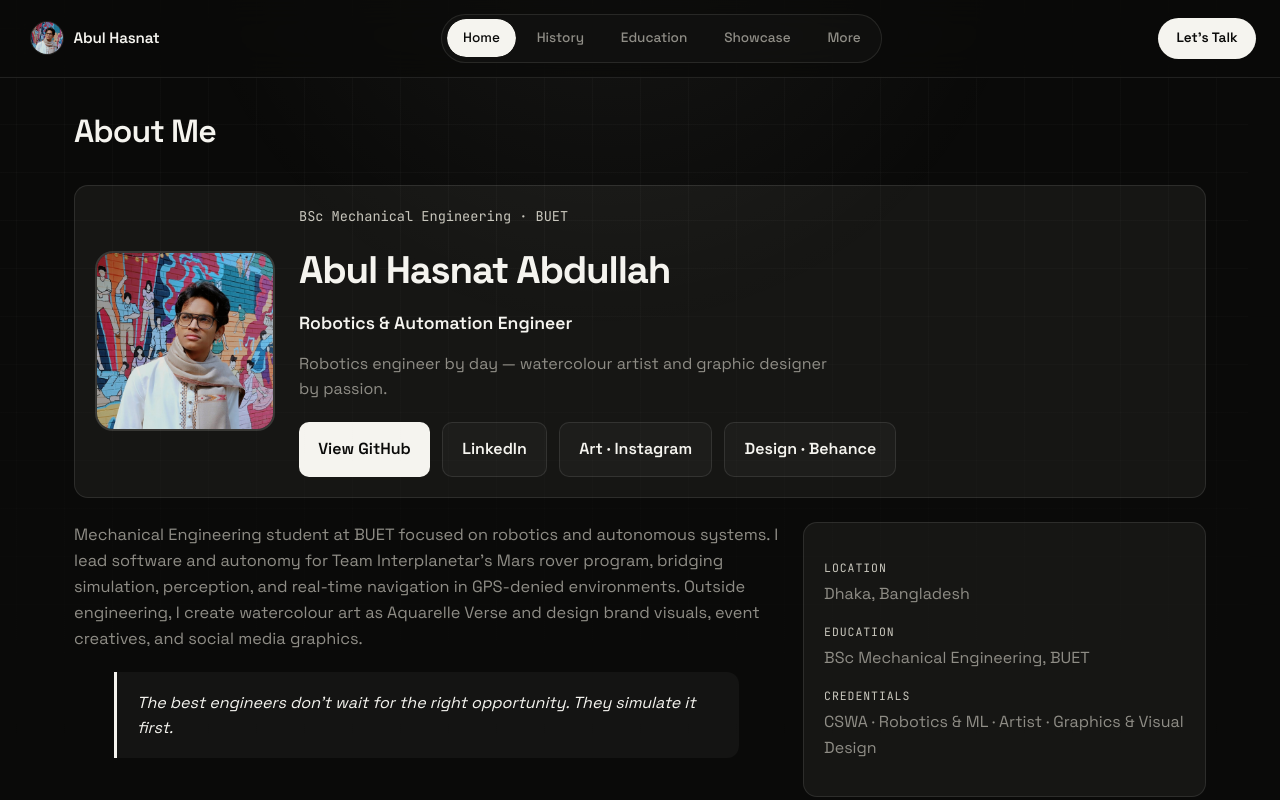
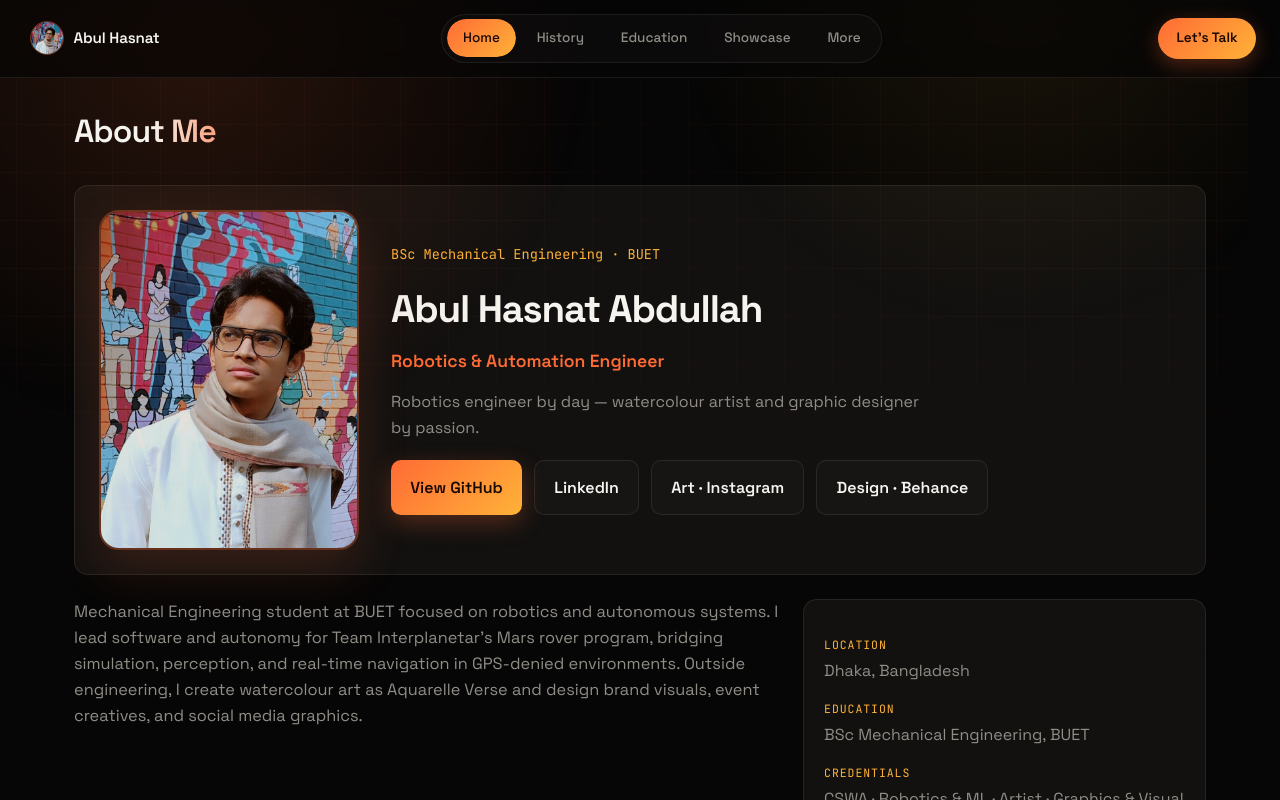
Before and after one commit to abulhasnat-abdullah/abdullah-portfolio, a React (Vite) app: page /#about in a window 1280 px wide. Both pictures are taken after a click on the button "Abul Hasnat". Shown: the top 800 px of the page. Built offline with nearby package versions, Linux system fonts and the light colour scheme.

Commit message:
3rd commit

```diff
--- a/src/components/sections/About.jsx
+++ b/src/components/sections/About.jsx
@@ -1,6 +1,6 @@
 // Target path: src/components/sections/About.jsx
 import { motion } from 'framer-motion'
-import { profile, highlights } from '../../data/portfolio'
+import { profile, researchInterests } from '../../data/portfolio'
 import SectionHeading from '../SectionHeading'
 import { container, item } from '../../lib/motion'
 
@@ -46,7 +46,6 @@ export default function About({ section }) {
         >
           <div className="about__text">
             <p>{profile.bio}</p>
-            <blockquote className="about__quote">{profile.quote}</blockquote>
           </div>
           <aside className="about__meta">
             <dl>
@@ -66,14 +65,22 @@ export default function About({ section }) {
           </aside>
         </motion.div>
 
-        <motion.ul className="hero__stats" variants={container} initial="hidden" animate="show">
-          {highlights.map((highlight) => (
-            <motion.li key={highlight.label} variants={item}>
-              <span>{highlight.label}</span>
-              <strong>{highlight.value}</strong>
-            </motion.li>
-          ))}
-        </motion.ul>
+        <div className="about__research">
+          <h3 className="about__subheading">Research Interests</h3>
+          <motion.div className="research-grid" variants={container} initial="hidden" animate="show">
+            {researchInterests.map((research) => (
+              <motion.article key={research.title} className="research-card" variants={item}>
+                <h3>{research.title}</h3>
+                <p>{research.description}</p>
+                <ul className="tag-list">
+                  {research.tags.map((tag) => (
+                    <li key={tag}>{tag}</li>
+                  ))}
+                </ul>
+              </motion.article>
+            ))}
+          </motion.div>
+        </div>
       </div>
     </div>
   )
--- a/src/lib/motion.js
+++ b/src/lib/motion.js
@@ -1,27 +1,24 @@
 // Target path: src/lib/motion.js
-// Shared Framer Motion variants used across section pages.
-// Tweak durations/eases here to change animation feel site-wide.
-
 export const container = {
   hidden: {},
   show: {
     transition: {
-      staggerChildren: 0.07,
+      staggerChildren: 0.08,
       delayChildren: 0.05,
     },
   },
 }
 
 export const item = {
-  hidden: { opacity: 0, y: 24 },
+  hidden: { opacity: 0, y: 28, scale: 0.97 },
   show: {
     opacity: 1,
     y: 0,
-    transition: { duration: 0.5, ease: [0.22, 1, 0.36, 1] },
+    scale: 1,
+    transition: { duration: 0.55, ease: [0.22, 1, 0.36, 1] },
   },
 }
 
-// Used for the whole section panel when switching tabs
 export const pageVariants = {
   initial: { opacity: 0, y: 28 },
   animate: {
@@ -36,10 +33,11 @@ export const pageVariants = {
   },
 }
 
-// Lift/scale used on hover for tiltable cards (combined with rotateX/rotateY
-// from useTilt, Framer composes them into a single transform automatically)
+// Lift/scale + a warm glow shadow on hover — combined with rotateX/rotateY
+// from useTilt, Framer composes them into a single transform automatically
 export const cardHover = {
-  y: -6,
+  y: -8,
   scale: 1.02,
-  transition: { type: 'spring', stiffness: 300, damping: 20 },
+  boxShadow: '0 20px 50px rgba(255, 107, 53, 0.22)',
+  transition: { type: 'spring', stiffness: 300, damping: 18 },
 }
--- a/src/styles/_base.scss
+++ b/src/styles/_base.scss
@@ -52,25 +52,62 @@ ul {
   list-style: none;
 }
 
+@keyframes shine-sweep {
+  0% {
+    transform: translateX(-130%) skewX(-15deg);
+  }
+  100% {
+    transform: translateX(230%) skewX(-15deg);
+  }
+}
+
+@keyframes glow-pulse {
+  0%,
+  100% {
+    opacity: 0.55;
+  }
+  50% {
+    opacity: 1;
+  }
+}
+
+@keyframes float-y {
+  0%,
+  100% {
+    transform: translateY(0);
+  }
+  50% {
+    transform: translateY(-8px);
+  }
+}
+
 .grid-bg {
   position: fixed;
   inset: 0;
   pointer-events: none;
   background:
-    linear-gradient(rgba(245, 244, 239, 0.025) 1px, transparent 1px),
-    linear-gradient(90deg, rgba(245, 244, 239, 0.025) 1px, transparent 1px),
-    radial-gradient(circle at 50% -10%, rgba(245, 244, 239, 0.06), transparent 40%);
-  background-size: 48px 48px, 48px 48px, auto;
-  mask-image: linear-gradient(to bottom, black 30%, transparent 100%);
+    linear-gradient(rgba(255, 107, 53, 0.03) 1px, transparent 1px),
+    linear-gradient(90deg, rgba(255, 107, 53, 0.03) 1px, transparent 1px),
+    radial-gradient(circle at 18% 8%, rgba(255, 107, 53, 0.14), transparent 32%),
+    radial-gradient(circle at 82% 0%, rgba(255, 178, 56, 0.09), transparent 28%);
+  background-size: 48px 48px, 48px 48px, auto, auto;
+  mask-image: linear-gradient(to bottom, black 40%, transparent 100%);
+  animation: glow-pulse 6s ease-in-out infinite;
 }
 
 .section-heading {
   margin-bottom: 1.75rem;
 
   h2 {
+    position: relative;
+    display: inline-block;
     font-size: clamp(1.6rem, 2.5vw, 2.2rem);
     font-weight: 600;
     letter-spacing: -0.03em;
+    background: linear-gradient(90deg, $text 55%, $accent 130%);
+    -webkit-background-clip: text;
+    background-clip: text;
+    color: transparent;
   }
 }
 
@@ -86,7 +123,13 @@ ul {
     border-radius: 999px;
     border: 1px solid $border;
     color: $text-muted;
-    background: rgba(245, 244, 239, 0.04);
+    background: rgba(255, 255, 255, 0.02);
+    transition: border-color 0.2s ease, color 0.2s ease;
+  }
+
+  li:hover {
+    border-color: rgba($accent, 0.4);
+    color: $accent-2;
   }
 }
 
@@ -101,26 +144,49 @@ ul {
   padding: 0.85rem 1.2rem;
   border-radius: 10px;
   font-weight: 600;
-  transition: transform 0.2s ease, background 0.2s ease, border-color 0.2s ease;
+  transition: transform 0.2s ease, background 0.2s ease, border-color 0.2s ease, box-shadow 0.2s ease;
 }
 
 .btn:hover {
-  transform: translateY(-1px);
+  transform: translateY(-2px);
 }
 
 .btn--primary {
-  background: $accent;
+  position: relative;
+  overflow: hidden;
+  background: $gradient-accent;
   color: $accent-ink;
+  box-shadow: 0 8px 24px rgba(255, 107, 53, 0.28);
+}
+
+.btn--primary::after {
+  content: '';
+  position: absolute;
+  top: 0;
+  left: 0;
+  width: 40%;
+  height: 100%;
+  background: linear-gradient(120deg, transparent, rgba(255, 255, 255, 0.6), transparent);
+  transform: translateX(-130%) skewX(-15deg);
+}
+
+.btn--primary:hover {
+  box-shadow: 0 14px 34px rgba(255, 107, 53, 0.42);
+}
+
+.btn--primary:hover::after {
+  animation: shine-sweep 0.85s ease forwards;
 }
 
 .btn--ghost {
   border: 1px solid $border;
-  background: rgba(245, 244, 239, 0.03);
+  background: rgba(255, 255, 255, 0.02);
 }
 
 .btn--ghost:hover {
-  border-color: rgba($text, 0.3);
+  border-color: rgba($accent, 0.5);
   background: $accent-soft;
+  box-shadow: 0 0 24px rgba(255, 107, 53, 0.16);
 }
 
 .hero__eyebrow {
@@ -133,7 +199,7 @@ ul {
 .hero__role {
   margin-top: 0.5rem;
   font-size: 1.1rem;
-  color: $text;
+  color: $accent;
   font-weight: 600;
 }
 
@@ -150,36 +216,3 @@ ul {
   gap: 0.75rem;
   margin-top: 1.25rem;
 }
-
-.hero__stats {
-  display: grid;
-  grid-template-columns: repeat(2, minmax(0, 1fr));
-  gap: 0.75rem;
-  margin-top: 1.5rem;
-
-  li {
-    padding: 1rem;
-    border-radius: 12px;
-    border: 1px solid $border;
-    background: rgba(245, 244, 239, 0.03);
-  }
-
-  span {
-    display: block;
-    font-family: $font-mono;
-    font-size: 0.72rem;
-    color: $text-muted;
-    margin-bottom: 0.35rem;
-  }
-
-  strong {
-    font-size: 0.92rem;
-    line-height: 1.35;
-  }
-}
-
-@media (max-width: 640px) {
-  .hero__stats {
-    grid-template-columns: 1fr;
-  }
-}
--- a/src/styles/_components.scss
+++ b/src/styles/_components.scss
@@ -8,22 +8,30 @@
 
 .about__hero {
   display: grid;
-  grid-template-columns: 180px 1fr;
-  gap: 1.5rem;
+  grid-template-columns: 260px 1fr;
+  gap: 2rem;
   align-items: center;
-  padding: 1.25rem;
+  padding: 1.5rem;
   border: 1px solid $border;
   border-radius: $radius;
   background: $bg-card;
 }
 
 .about__photo {
-  width: 180px;
-  height: 180px;
+  width: 260px;
+  height: 340px;
   object-fit: cover;
   object-position: center top;
-  border-radius: 18px;
-  border: 2px solid rgba($text, 0.15);
+  border-radius: 20px;
+  border: 2px solid rgba($accent, 0.35);
+  box-shadow: 0 20px 50px rgba(255, 107, 53, 0.16);
+  transition: box-shadow 0.3s ease, border-color 0.3s ease, transform 0.3s ease;
+}
+
+.about__photo:hover {
+  border-color: rgba($accent, 0.6);
+  box-shadow: 0 24px 60px rgba(255, 107, 53, 0.3);
+  transform: translateY(-4px);
 }
 
 .about__name {
@@ -40,16 +48,6 @@
 .about__text p {
   font-size: 1.02rem;
   color: $text-muted;
-}
-
-.about__quote {
-  margin-top: 1.25rem;
-  padding: 1.1rem 1.25rem;
-  border-left: 3px solid $text;
-  border-radius: 0 12px 12px 0;
-  background: rgba($text, 0.04);
-  color: $text;
-  font-style: italic;
 }
 
 .about__meta {
@@ -78,6 +76,18 @@
   }
 }
 
+.about__subheading {
+  margin-bottom: 1rem;
+  font-size: 1.1rem;
+  font-weight: 600;
+  letter-spacing: -0.01em;
+  color: $text;
+}
+
+.about__research {
+  margin-top: 0.5rem;
+}
+
 .timeline {
   display: grid;
   gap: 1.25rem;
@@ -95,8 +105,9 @@
   height: 12px;
   margin-top: 0.45rem;
   border-radius: 50%;
-  background: $text;
-  box-shadow: 0 0 0 6px $accent-soft;
+  background: $gradient-accent;
+  box-shadow: 0 0 0 6px $accent-soft, 0 0 16px rgba(255, 107, 53, 0.5);
+  animation: glow-pulse 2.4s ease-in-out infinite;
 }
 
 .timeline__content {
@@ -104,6 +115,11 @@
   border: 1px solid $border;
   border-radius: $radius;
   background: $bg-card;
+  transition: border-color 0.2s ease;
+}
+
+.timeline__content:hover {
+  border-color: rgba($accent, 0.35);
 }
 
 .timeline__head {
@@ -148,6 +164,12 @@
   border: 1px solid $border;
   border-radius: $radius;
   background: $bg-card;
+  transition: border-color 0.2s ease, box-shadow 0.2s ease;
+}
+
+.education-card:hover {
+  border-color: rgba($accent, 0.3);
+  box-shadow: $shadow-glow;
 }
 
 .education-card__logo {
@@ -211,8 +233,8 @@
 }
 
 .education-card__skills-more {
-  color: $text !important;
-  border-color: rgba($text, 0.3) !important;
+  color: $accent !important;
+  border-color: rgba($accent, 0.4) !important;
 }
 
 .achievement-grid {
@@ -225,7 +247,8 @@
   padding: 1.25rem;
   border-radius: $radius;
   border: 1px solid $border;
-  background: $bg-card;
+  background: linear-gradient(180deg, rgba($accent, 0.06), $bg-card);
+  transition: border-color 0.2s ease, box-shadow 0.2s ease, transform 0.2s ease;
 
   h3 {
     font-size: 1rem;
@@ -236,6 +259,12 @@
     color: $text-muted;
     font-size: 0.92rem;
   }
+}
+
+.achievement-card:hover {
+  border-color: rgba($accent, 0.35);
+  box-shadow: $shadow-glow;
+  transform: translateY(-3px);
 }
 
 .achievement-card__context {
@@ -252,6 +281,7 @@
 }
 
 .project-card {
+  position: relative;
   display: flex;
   flex-direction: column;
   gap: 0.85rem;
@@ -259,16 +289,33 @@
   border-radius: $radius;
   border: 1px solid $border;
   background: $bg-card;
+  overflow: hidden;
   will-change: transform;
   transition: border-color 0.2s ease, box-shadow 0.2s ease;
 }
 
+.project-card::before {
+  content: '';
+  position: absolute;
+  inset: 0;
+  background: linear-gradient(135deg, rgba($accent, 0.1), transparent 55%);
+  opacity: 0;
+  transition: opacity 0.3s ease;
+  pointer-events: none;
+}
+
 .project-card:hover {
-  border-color: rgba($text, 0.3);
-  box-shadow: $shadow;
+  border-color: rgba($accent, 0.4);
+  box-shadow: $shadow-glow;
+}
+
+.project-card:hover::before {
+  opacity: 1;
 }
 
 .project-card__top {
+  position: relative;
+  z-index: 1;
   display: flex;
   justify-content: space-between;
   align-items: center;
@@ -276,7 +323,7 @@
 
 .project-card__id {
   font-family: $font-mono;
-  color: $text-muted;
+  color: $accent;
   font-size: 0.85rem;
 }
 
@@ -290,34 +337,40 @@
 }
 
 .project-card__status--live {
-  color: $text;
-  background: rgba($text, 0.12);
+  color: #ffd9b3;
+  background: rgba($accent, 0.18);
 }
 
 .project-card__status--in-progress {
   color: $accent-2;
-  background: rgba($accent-2, 0.14);
+  background: rgba($accent-2, 0.16);
 }
 
 .project-card__status--completed {
   color: $text-muted;
-  background: rgba($text-muted, 0.14);
+  background: rgba(255, 255, 255, 0.08);
 }
 
 .project-card h3 {
+  position: relative;
+  z-index: 1;
   font-family: $font-mono;
   font-size: 1rem;
 }
 
 .project-card p {
+  position: relative;
+  z-index: 1;
   color: $text-muted;
   flex: 1;
 }
 
 .project-card__link {
+  position: relative;
+  z-index: 1;
   font-family: $font-mono;
   font-size: 0.78rem;
-  color: $text;
+  color: $accent;
 }
 
 .section-lead {
@@ -334,24 +387,26 @@
 }
 
 .creative-card {
+  position: relative;
   display: flex;
   flex-direction: column;
   padding: 1.5rem;
   border-radius: $radius;
   border: 1px solid $border;
+  overflow: hidden;
   will-change: transform;
   transition: border-color 0.2s ease, box-shadow 0.2s ease;
 }
 
 .creative-card:hover {
-  box-shadow: $shadow;
+  box-shadow: $shadow-glow;
 }
 
 .creative-card--art {
-  background: $bg-card;
+  background: linear-gradient(145deg, rgba($accent-2, 0.1), $bg-card 60%);
 
   &:hover {
-    border-color: rgba($text, 0.25);
+    border-color: rgba($accent-2, 0.4);
   }
 
   .creative-card__platform,
@@ -360,26 +415,26 @@
   }
 
   .creative-card__role {
-    background: $accent-soft;
-    color: $text;
+    background: rgba($accent-2, 0.14);
+    color: $accent-2;
   }
 }
 
 .creative-card--design {
-  background: $bg-card;
+  background: linear-gradient(145deg, rgba($accent, 0.12), $bg-card 60%);
 
   &:hover {
-    border-color: rgba($text, 0.25);
+    border-color: rgba($accent, 0.4);
   }
 
   .creative-card__platform,
   .creative-card__link {
-    color: $accent-2;
+    color: $accent;
   }
 
   .creative-card__role {
     background: $accent-soft;
-    color: $text;
+    color: $accent;
   }
 }
 
@@ -443,6 +498,13 @@
   border-radius: $radius;
   border: 1px solid $border;
   background: $bg-card;
+  transition: border-color 0.2s ease, box-shadow 0.2s ease;
+}
+
+.skills-card:hover,
+.research-card:hover {
+  border-color: rgba($accent, 0.3);
+  box-shadow: $shadow-glow;
 }
 
 .skills-card h3,
@@ -474,8 +536,8 @@
 }
 
 .certificate-card:hover {
-  border-color: rgba($text, 0.3);
-  box-shadow: $shadow;
+  border-color: rgba($accent, 0.4);
+  box-shadow: $shadow-glow;
 }
 
 .certificate-card__image-wrap {
@@ -534,7 +596,7 @@
   margin-top: 0.5rem;
   font-family: $font-mono;
   font-size: 0.85rem;
-  color: $text;
+  color: $accent;
 }
 
 .contact {
@@ -544,7 +606,7 @@
   padding: 1.5rem;
   border-radius: calc($radius + 4px);
   border: 1px solid $border;
-  background: $bg-card;
+  background: linear-gradient(135deg, rgba($accent, 0.1), $bg-card 65%);
 }
 
 .contact__intro h3 {
@@ -563,25 +625,28 @@
 }
 
 .contact-link {
+  position: relative;
   display: flex;
   flex-direction: column;
   gap: 0.2rem;
   padding: 1rem 1.1rem;
   border-radius: 12px;
   border: 1px solid $border;
-  background: rgba($text, 0.02);
-  transition: border-color 0.2s ease, transform 0.2s ease;
+  background: rgba(0, 0, 0, 0.3);
+  overflow: hidden;
+  transition: border-color 0.2s ease, transform 0.2s ease, box-shadow 0.2s ease;
 }
 
 .contact-link:hover {
-  border-color: rgba($text, 0.3);
-  transform: translateX(4px);
+  border-color: rgba($accent, 0.45);
+  transform: translateX(6px);
+  box-shadow: $shadow-glow;
 }
 
 .contact-link span {
   font-family: $font-mono;
   font-size: 0.72rem;
-  color: $accent-2;
+  color: $accent;
   text-transform: uppercase;
   letter-spacing: 0.08em;
 }
@@ -610,12 +675,17 @@
   border-radius: $radius;
   background: $bg-card;
   overflow: hidden;
+  transition: border-color 0.2s ease;
+}
+
+.org-card:hover {
+  border-color: rgba($accent, 0.3);
 }
 
 .org-card__header {
   padding: 1.15rem 1.35rem;
   border-bottom: 1px solid $border;
-  background: rgba($text, 0.02);
+  background: rgba($accent, 0.05);
 }
 
 .org-card__header h3 {
@@ -698,9 +768,9 @@
 
   .about__photo {
     width: 100%;
-    max-width: 220px;
-    height: auto;
-    aspect-ratio: 1;
+    max-width: 280px;
+    height: 340px;
+    margin: 0 auto;
   }
 
   .timeline__head {
--- a/src/styles/_navigation.scss
+++ b/src/styles/_navigation.scss
@@ -36,7 +36,13 @@
   border-radius: 50%;
   object-fit: cover;
   object-position: center top;
-  border: 1px solid $border;
+  border: 1px solid rgba($accent, 0.4);
+  transition: box-shadow 0.25s ease, border-color 0.25s ease;
+}
+
+.topnav__brand:hover .topnav__avatar {
+  border-color: $accent;
+  box-shadow: 0 0 16px rgba(255, 107, 53, 0.45);
 }
 
 .topnav__brand-text {
@@ -75,7 +81,7 @@
 }
 
 .topnav__pill:hover:not(.topnav__pill--active) {
-  color: $text;
+  color: $accent-2;
 }
 
 .topnav__pill--active {
@@ -87,7 +93,8 @@
   inset: 0;
   z-index: 0;
   border-radius: 999px;
-  background: $accent;
+  background: $gradient-accent;
+  box-shadow: 0 4px 16px rgba(255, 107, 53, 0.35);
 }
 
 .topnav__pill-label {
@@ -96,20 +103,38 @@
 }
 
 .topnav__cta {
+  position: relative;
+  overflow: hidden;
   flex-shrink: 0;
   padding: 0.6rem 1.15rem;
   border-radius: 999px;
-  background: $accent;
+  background: $gradient-accent;
   color: $accent-ink;
   font-size: 0.85rem;
   font-weight: 600;
   white-space: nowrap;
-  transition: transform 0.2s ease, opacity 0.2s ease;
+  box-shadow: 0 6px 20px rgba(255, 107, 53, 0.3);
+  transition: transform 0.2s ease, box-shadow 0.2s ease;
+}
+
+.topnav__cta::after {
+  content: '';
+  position: absolute;
+  top: 0;
+  left: 0;
+  width: 40%;
+  height: 100%;
+  background: linear-gradient(120deg, transparent, rgba(255, 255, 255, 0.6), transparent);
+  transform: translateX(-130%) skewX(-15deg);
 }
 
 .topnav__cta:hover {
-  transform: translateY(-1px);
-  opacity: 0.88;
+  transform: translateY(-2px);
+  box-shadow: 0 10px 28px rgba(255, 107, 53, 0.45);
+}
+
+.topnav__cta:hover::after {
+  animation: shine-sweep 0.85s ease forwards;
 }
 
 .section-pills {
@@ -139,13 +164,13 @@
 }
 
 .section-pills__item:hover {
-  border-color: rgba($text, 0.25);
-  color: $text;
+  border-color: rgba($accent, 0.45);
+  color: $accent-2;
 }
 
 .section-pills__item--active {
   color: $text;
-  border-color: rgba($text, 0.3);
+  border-color: rgba($accent, 0.4);
 }
 
 .section-pills__item-bg {
@@ -180,7 +205,7 @@
   max-width: none;
   overflow-y: auto;
   scrollbar-width: thin;
-  scrollbar-color: rgba($text, 0.2) transparent;
+  scrollbar-color: rgba($accent, 0.35) transparent;
 }
 
 .section-page--contact {
--- a/src/styles/_variables.scss
+++ b/src/styles/_variables.scss
@@ -1,22 +1,26 @@
 // Target path: src/styles/_variables.scss
-$bg: #0a0a09;
-$bg-elevated: #121210;
-$bg-card: #161614;
-$border: rgba(245, 244, 239, 0.1);
+$bg: #060606;
+$bg-elevated: #0d0d0c;
+$bg-card: #121110;
+$border: rgba(255, 255, 255, 0.08);
 
 $text: #f5f4ef;
 $text-muted: #8f8d86;
 $text-soft: #c9c7bd;
 
-$accent: #f5f4ef;        // the one "pop" — off-white, used as inverted fill
-$accent-ink: #0a0a09;    // text/icon color sitting on top of $accent
-$accent-soft: rgba(245, 244, 239, 0.08);
-$accent-2: #c9c7bd;      // dimmer neutral highlight (eyebrows, org labels)
-$warning: #c9c7bd;
+$accent: #ff6b35;        // primary orange
+$accent-2: #ffb238;      // amber — gradient partner / secondary highlight
+$accent-ink: #1a0800;    // dark text sitting on top of orange fills
+$accent-soft: rgba(255, 107, 53, 0.12);
+$accent-glow: rgba(255, 107, 53, 0.45);
+$warning: $accent-2;
+
+$gradient-accent: linear-gradient(135deg, $accent, $accent-2);
 
 $font-sans: 'Space Grotesk', system-ui, sans-serif;
 $font-mono: 'JetBrains Mono', ui-monospace, 'SFMono-Regular', monospace;
 $max-width: 1180px;
 $header-height: 64px;
 $radius: 14px;
-$shadow: 0 24px 60px rgba(0, 0, 0, 0.5);
+$shadow: 0 24px 60px rgba(0, 0, 0, 0.6);
+$shadow-glow: 0 12px 40px rgba(255, 107, 53, 0.22);
```
